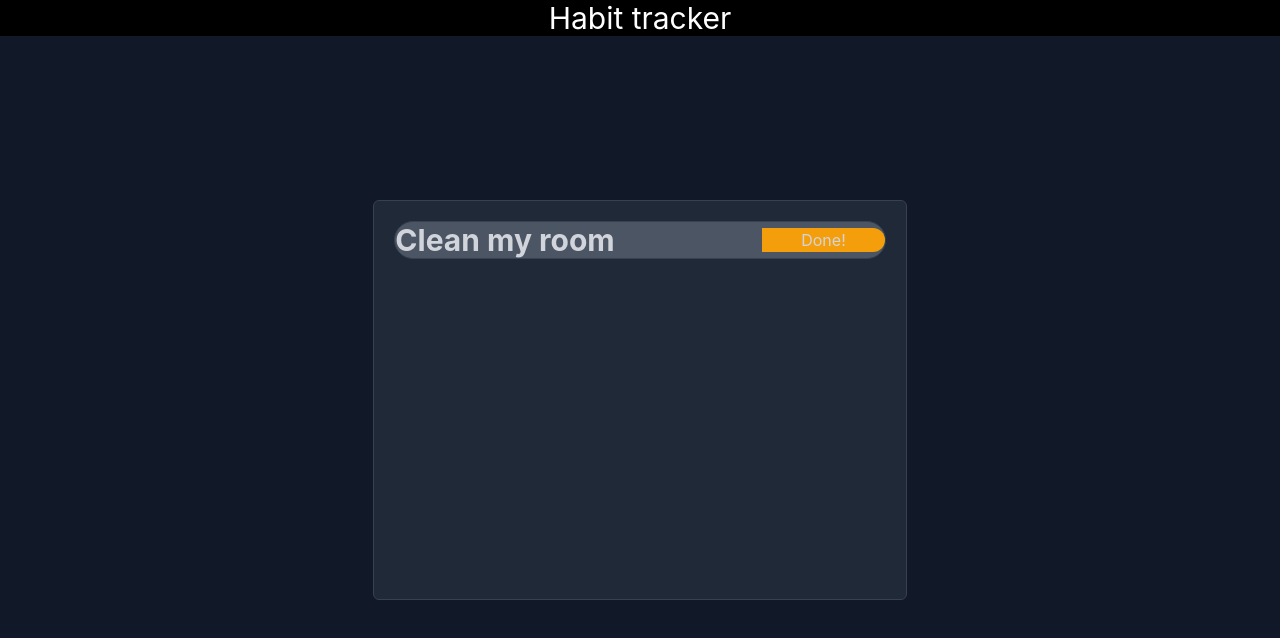
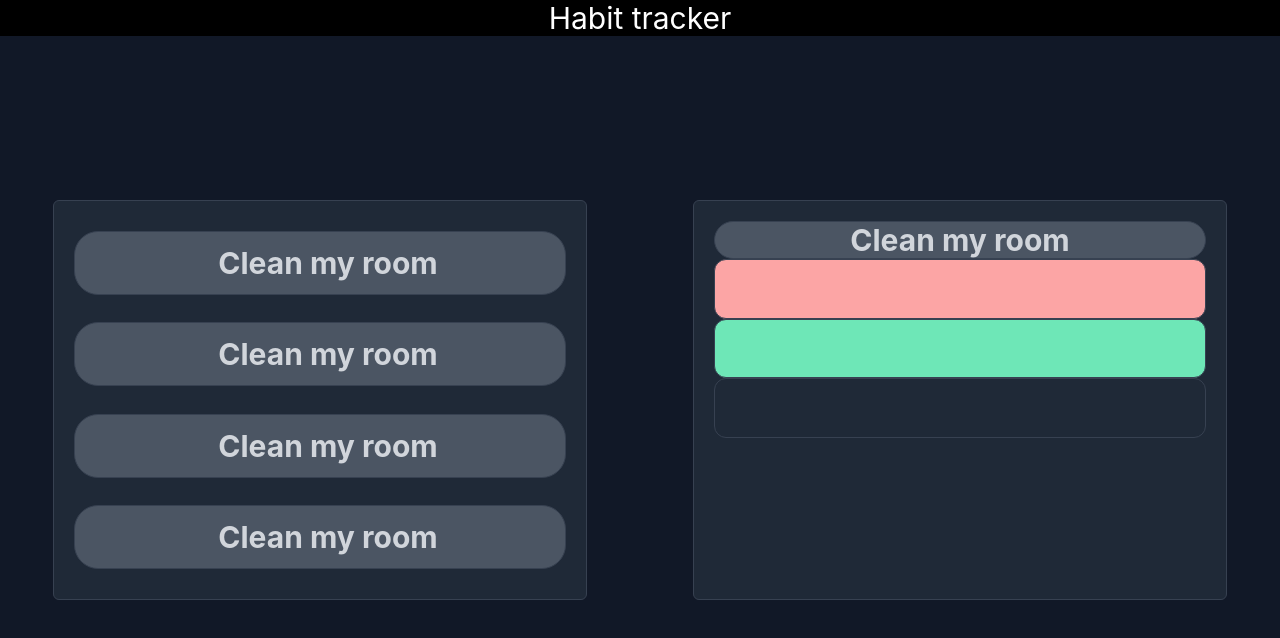
Before and after one commit to devenzo35/habit-tracker, a Next.js app: page / in a window 1280 px wide. Shown: the top 638 px of the page. Built offline with nearby package versions, Linux system fonts and the light colour scheme.

Commit message:
basic ui

```diff
--- /dev/null
+++ b/components/HabitCard.tsx
@@ -0,0 +1,16 @@
+const HabitCard = () => {
+  return (
+    <figure>
+      <div className="bg-gray-600 text-gray-300 border-gray-700 rounded-3xl border  group w-full h-16 flex pl-4 flex-row items-center justify-center relative duration-500 hover:bg-gray-800 hover:pr-32">
+        <strong>
+          <span className="text-3xl m-auto">Clean my room</span>
+        </strong>
+        <button className="bg-yellow-500 text-gray-800 text-3xl rounded-r-3xl absolute w-3/12 right-0 h-full opacity-0 group-hover:opacity-100 duration-500 hover:bg-yellow-400">
+          <strong>DONE</strong>
+        </button>
+      </div>
+    </figure>
+  );
+};
+
+export default HabitCard;
--- /dev/null
+++ b/components/HabitsContainer.tsx
@@ -0,0 +1,13 @@
+import HabitCard from "./HabitCard";
+const HabitsContainer = () => {
+  return (
+    <div className="bg-gray-800 border-gray-700 rounded-md flex flex-col justify-around border gap-2 w-5/12 h-3/6 p-5">
+      <HabitCard />
+      <HabitCard />
+      <HabitCard />
+      <HabitCard />
+    </div>
+  );
+};
+
+export default HabitsContainer;
--- /dev/null
+++ b/components/HabitsTracker.tsx
@@ -0,0 +1,18 @@
+const HabitsTracker = () => {
+  return (
+    <div className="bg-gray-800 rounded-md border border-gray-700 w-5/12 h-3/6 p-5">
+      <figure>
+        <div className="bg-gray-600 text-gray-300  hover:bg-gray-800 rounded-3xl border border-gray-700 w-full h-2/6 flex flex-row items-center justify-center">
+          <strong>
+            <span className="text-3xl">Clean my room</span>
+          </strong>
+        </div>
+      </figure>
+      <div className="bg-red-300 text-gray-300 rounded-xl border border-gray-700 w-full h-1/6 flex flex-row items-center justify-center"></div>
+      <div className="bg-green-300 text-gray-300  rounded-xl border border-gray-700 w-full h-1/6 flex flex-row items-center justify-center"></div>
+      <div className="bg-gray-800 text-gray-300  rounded-xl border border-gray-700 w-full h-1/6 flex flex-row items-center justify-center"></div>
+    </div>
+  );
+};
+
+export default HabitsTracker;
--- a/package.json
+++ b/package.json
@@ -10,6 +10,7 @@
   "dependencies": {
     "next": "10.2.3",
     "react": "17.0.2",
+    "react-beautiful-dnd": "^13.1.0",
     "react-dom": "17.0.2"
   },
   "devDependencies": {
--- a/pages/index.tsx
+++ b/pages/index.tsx
@@ -1,6 +1,9 @@
 import Head from "next/head";
 import Image from "next/image";
+import React from "react";
 import styles from "../styles/Home.module.css";
+import HabitsContainer from "../components/HabitsContainer";
+import HabitsTracker from "../components/HabitsTracker";
 
 export default function Home() {
   return (
@@ -9,19 +12,8 @@ export default function Home() {
         Habit tracker
       </h1>
 
-      <div className="bg-gray-800 rounded-md border border-gray-700 w-5/12 h-3/6 p-5">
-        <figure>
-          <div className="bg-gray-600 text-gray-300  hover:bg-gray-800 rounded-3xl border border-gray-700 w-full h-2/6 flex flex-row items-center justify-between">
-            <strong>
-              <span className="text-3xl">Clean my room</span>
-            </strong>
-            <button className="bg-yellow-500 rounded-r-3xl w-3/12 h-full">
-              {" "}
-              Done!{" "}
-            </button>
-          </div>
-        </figure>
-      </div>
+      <HabitsContainer />
+      <HabitsTracker />
     </div>
   );
 }
--- a/tailwind.config.js
+++ b/tailwind.config.js
@@ -5,7 +5,9 @@ module.exports = {
     extend: {},
   },
   variants: {
-    extend: {},
+    extend: {
+      padding: ["hover"],
+    },
   },
   plugins: [],
-}
+};
```
Also changed, not shown: 1 other file (tests, documents, lock files or other folders).
